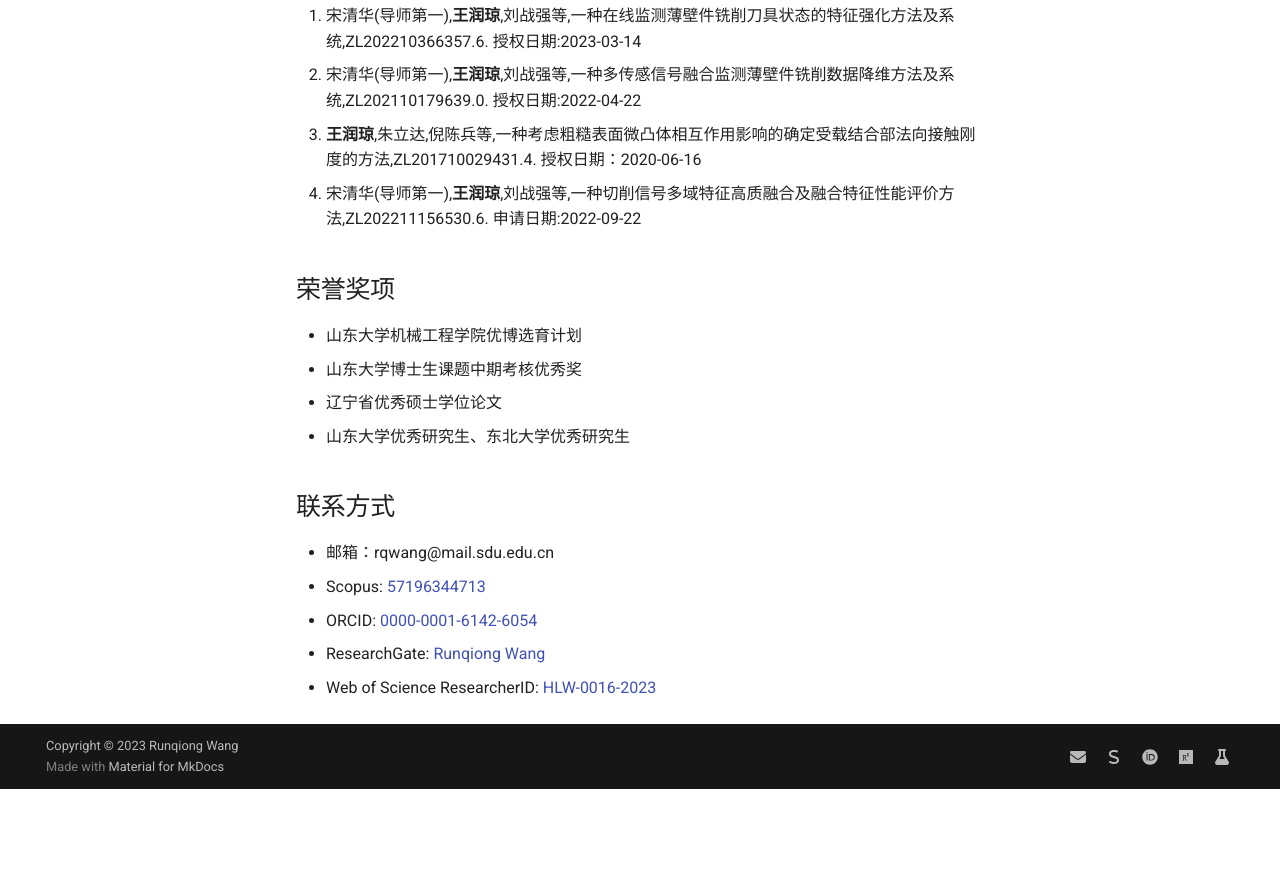
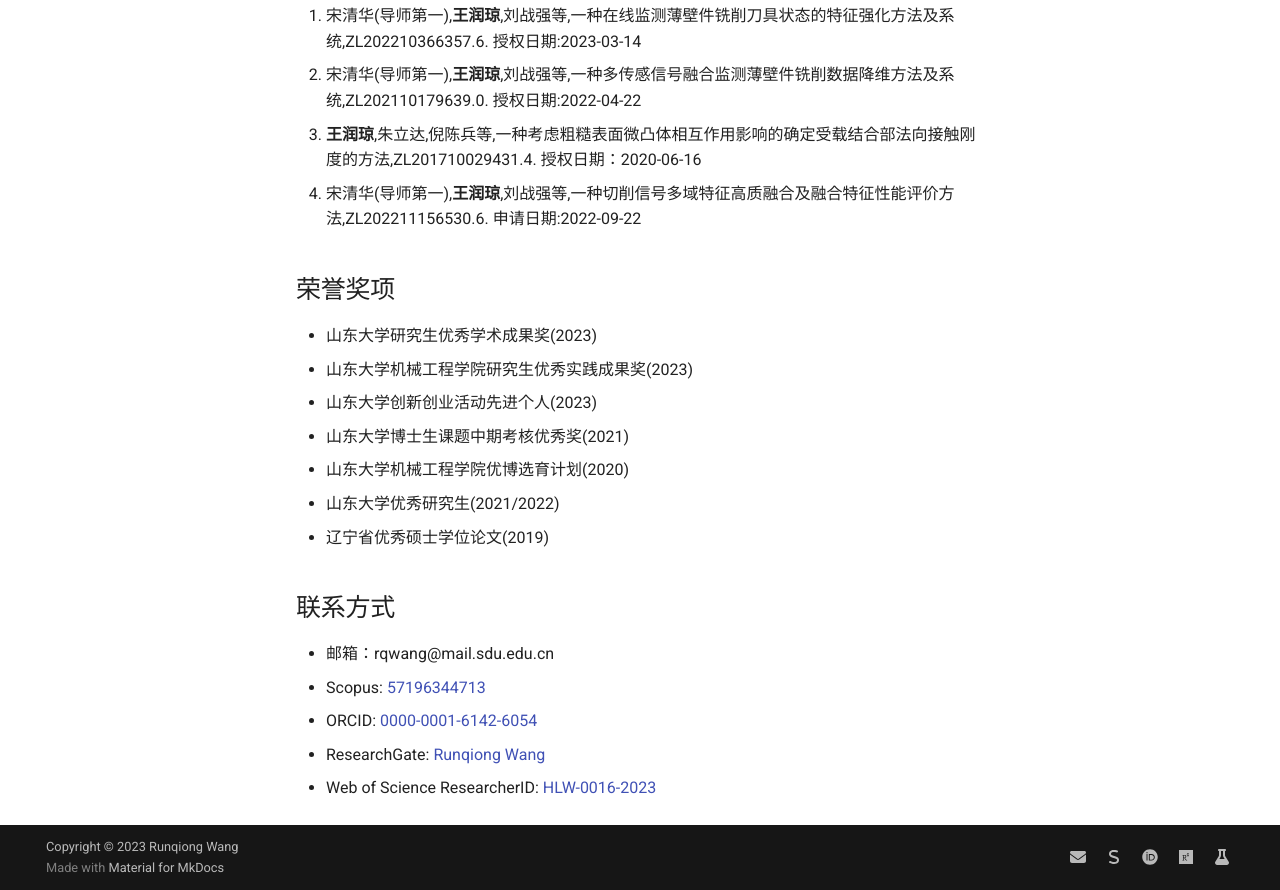
Before and after one commit to RQWang2023/RQWang2023.github.io, a plain HTML site: page index.html in a window 1280 px wide. Shown: the part 1648-2538 px from the top of the page. Before the commit the page ends 2437 px from the top, so only its background shows below. Drawn offline with Linux system fonts and the light colour scheme.

Commit message:
UpdateJune17

```diff
--- a/index.html
+++ b/index.html
@@ -459,10 +459,13 @@
 </ol>
 <h2 id="_7">荣誉奖项</h2>
 <ul>
-<li>山东大学机械工程学院优博选育计划</li>
-<li>山东大学博士生课题中期考核优秀奖</li>
-<li>辽宁省优秀硕士学位论文       </li>
-<li>山东大学优秀研究生、东北大学优秀研究生</li>
+<li>山东大学研究生优秀学术成果奖(2023)</li>
+<li>山东大学机械工程学院研究生优秀实践成果奖(2023)</li>
+<li>山东大学创新创业活动先进个人(2023)</li>
+<li>山东大学博士生课题中期考核优秀奖(2021)</li>
+<li>山东大学机械工程学院优博选育计划(2020)</li>
+<li>山东大学优秀研究生(2021/2022)</li>
+<li>辽宁省优秀硕士学位论文(2019)       </li>
 </ul>
 <h2 id="_8">联系方式</h2>
 <ul>
```
Also changed, not shown: search/search_index.json (+1 -1 lines), sitemap.xml (+4 -4 lines), 1 other file.
